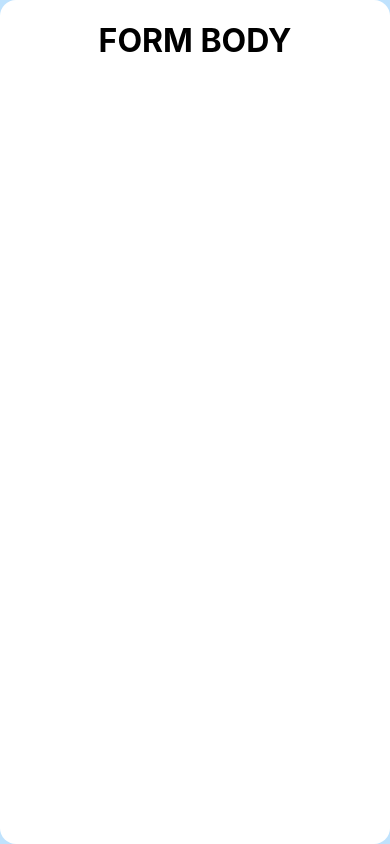
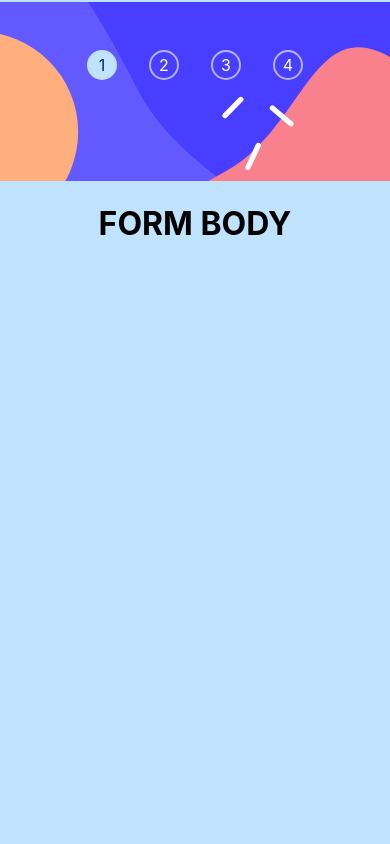
Before and after one commit to abhay8696/multi-step-form, a React (Create React App) app: page / in a window 390 px wide. Built offline with nearby package versions, Linux system fonts and the light colour scheme.

Commit message:
completed topbar

```diff
--- a/src/components/sidebar.js
+++ b/src/components/sidebar.js
@@ -1,13 +1,14 @@
 import React from 'react';
 import '../styles/sidebar.css';
 
-import dummyImg from '../assets/images/bg-sidebar-desktop.svg';
+import dummyImg1 from '../assets/images/bg-sidebar-desktop.svg';
+import dummyImg2 from '../assets/images/bg-sidebar-mobile.svg';
 
 const Sidebar = () => {
 
     //funtions
     const
-    displayItems = ()=> {
+    displayItems1 = ()=> {
         const texts = ['', 'YOUR INFO', 'SELECT PLAN', 'ADD_ONS', 'SUMMARY'];
         let arr = [];
         let bulletClassName = 'sidebarBullet';
@@ -26,18 +27,31 @@ const Sidebar = () => {
         }
 
         return arr;
+    },
+    displayItems2 = ()=> {
+        let arr = [];
+        let bulletClassName = 'sidebarBullet';
+        for(let i=1; i<=4; i++){
+            if(i===1) bulletClassName = 'selected';
+            else bulletClassName = 'sidebarBullet';
+            arr.push(<div className={bulletClassName}>{i}</div>)
+        }
+        return arr;
     }
 
     return (
         <>
         <div className='sidebar'>
             <div className='sidebarContainer'>
-                { displayItems() }
+                { displayItems1() }
             </div>
-            <img src={dummyImg} className='dummyImg'/>
+            <img src={dummyImg1} className='dummyImg1'/>
         </div>
         <div className='topbar'>
-
+            <div className='topbarContainer'>
+                {displayItems2()}
+            </div>
+            <img src={dummyImg2} className='dummyImg2'/>
         </div>
         </>
     );
--- a/src/styles/App.css
+++ b/src/styles/App.css
@@ -1,25 +1,22 @@
 .App {
   text-align: center;
   height: 600px;
+  background-color: #fff;
   max-width: 1300px;
   padding: 1rem;
   box-sizing: border-box;
-  background-color: #fff;
   border-radius: 1rem;
   display: flex;
   flex-direction: "";
   align-items: "";
   justify-content: center;
 }
-@media only screen and (max-width: 480px) {
+@media only screen and (max-width: 720px) {
   .App {
     height: 100vh;
     width: 100vw;
-  }
-}
-@media only screen and (min-width: 480px) and (max-width: 720px) {
-  .App {
-    width: 80vw;
+    border-radius: 0;
+    background-color: hsl(206deg, 94%, 87%);
   }
 }
 @media only screen and (min-width: 720px) and (max-width: 960px) {
--- a/src/styles/App.scss
+++ b/src/styles/App.scss
@@ -4,12 +4,12 @@
 .App {
     text-align: center;
     height: 600px;
-    @include sm-below-screen{
+    background-color: #fff;
+    @include md-below-screen{
       height: 100vh;
       width: 100vw;
-    }
-    @include sm-md-screen{
-      width: 80vw;
+      border-radius: 0;
+      background-color: hsl(206, 94%, 87%);
     }
     @include md-lg-screen{
       width: 95vw;
@@ -20,7 +20,6 @@
     max-width: 1300px;
     padding: 1rem;
     box-sizing: border-box;
-    background-color: #fff;
     border-radius: 1rem;
     *{
         box-sizing: border-box;
--- a/src/styles/appBody.css
+++ b/src/styles/appBody.css
@@ -1,3 +1,3 @@
 .appBody {
-  flex: 4;
+  flex: 1;
 }/*# sourceMappingURL=appBody.css.map */
--- a/src/styles/appBody.scss
+++ b/src/styles/appBody.scss
@@ -1,6 +1,3 @@
 .appBody{
     flex: 1;
-    @include md-below-screen{
-        flex: 5;
-    }
 }
--- a/src/styles/sidebar.css
+++ b/src/styles/sidebar.css
@@ -5,15 +5,15 @@
   background-size: contain;
   position: relative;
 }
-.sidebar img {
-  width: auto;
-  height: 100%;
-  visibility: hidden;
-}
 @media only screen and (max-width: 720px) {
   .sidebar {
     display: none;
   }
+}
+.sidebar .dummyImg1 {
+  width: auto;
+  height: 100%;
+  visibility: hidden;
 }
 .sidebar .sidebarContainer {
   height: 50%;
@@ -35,24 +35,6 @@
   justify-content: flex-start;
   margin: 4px 0;
 }
-.sidebar .sidebarItem .sidebarBullet, .sidebar .sidebarItem .selected {
-  border-radius: 50%;
-  height: 30px;
-  width: 30px;
-  display: flex;
-  flex-direction: "";
-  align-items: center;
-  justify-content: center;
-  margin: 0 1rem;
-}
-.sidebar .sidebarItem .sidebarBullet {
-  border: 1px solid #fff;
-}
-.sidebar .sidebarItem .selected {
-  background-color: hsl(206deg, 94%, 87%);
-  border-color: hsl(206deg, 94%, 87%);
-  color: hsl(213deg, 96%, 18%);
-}
 .sidebar .sidebarItem .sidebarTexts {
   display: flex;
   flex-direction: column;
@@ -66,4 +48,55 @@
 }
 .sidebar .sidebarItem .sidebarTexts .sidebarText2 {
   font-weight: bold;
+}
+
+.sidebarBullet, .selected {
+  border-radius: 50%;
+  height: 30px;
+  width: 30px;
+  display: flex;
+  flex-direction: "";
+  align-items: center;
+  justify-content: center;
+  margin: 0 1rem;
+}
+
+.sidebarBullet {
+  border: 2px solid rgba(255, 255, 255, 0.6039215686);
+}
+
+.selected {
+  background-color: hsl(206deg, 94%, 87%);
+  border-color: hsl(206deg, 94%, 87%);
+  color: hsl(213deg, 96%, 18%);
+}
+
+.topbar {
+  color: #fff;
+  background-image: url("../assets/images/bg-sidebar-mobile.svg");
+  background-position: center;
+  background-size: contain;
+  position: relative;
+  background-repeat: no-repeat;
+}
+@media only screen and (min-width: 720px) {
+  .topbar {
+    display: none;
+  }
+}
+.topbar .topbarContainer {
+  position: absolute;
+  display: flex;
+  flex-direction: "";
+  align-items: center;
+  justify-content: center;
+  width: 250px;
+  top: 50px;
+  left: 50%;
+  transform: translateX(-50%);
+}
+.topbar .dummyImg2 {
+  width: 100%;
+  height: auto;
+  visibility: hidden;
 }/*# sourceMappingURL=sidebar.css.map */
--- a/src/styles/sidebar.scss
+++ b/src/styles/sidebar.scss
@@ -2,13 +2,13 @@
 @import 'breakpoints';
 
 .sidebar{
-    img{
+    @include md-below-screen{
+        display: none;
+    }
+    .dummyImg1{
         width: auto;
         height: 100%;
         visibility: hidden;
-    }
-    @include md-below-screen{
-        display: none;
     }
     color: #fff;
     background-image: url('../assets/images/bg-sidebar-desktop.svg');
@@ -30,21 +30,6 @@
         margin: 4px 0;
         // background-color: rgba(0, 0, 0, 0.185);
 
-        .sidebarBullet, .selected{
-            border-radius: 50%;
-            height: 30px;
-            width: 30px;
-            @include flexbox('', center, center);
-            margin: 0 1rem;
-        }
-        .sidebarBullet{
-            border: 1px solid #fff;
-        }
-        .selected{
-            background-color: hsl(206, 94%, 87%);
-            border-color: hsl(206, 94%, 87%);
-            color: hsl(213, 96%, 18%);
-        }
 
         .sidebarTexts{
             @include flexbox(column, flex-start, center);
@@ -59,3 +44,45 @@
         }
     }
 }
+
+.sidebarBullet, .selected{
+    border-radius: 50%;
+    height: 30px;
+    width: 30px;
+    @include flexbox('', center, center);
+    margin: 0 1rem;
+}
+.sidebarBullet{
+    border: 2px solid #ffffff9a;
+}
+.selected{
+    background-color: hsl(206, 94%, 87%);
+    border-color: hsl(206, 94%, 87%);
+    color: hsl(213, 96%, 18%);
+}
+
+.topbar{
+    @include md-above-screen{
+        display: none;
+    }
+    color: #fff;
+    background-image: url('../assets/images/bg-sidebar-mobile.svg');
+    background-position: center;
+    background-size: contain;
+    position: relative;
+    background-repeat: no-repeat;
+    .topbarContainer{
+        position: absolute;
+        @include flexbox('', center, center);
+        width: 250px;
+        top: 50px;
+        left: 50%;
+        transform: translateX(-50%);
+        // background-color: rgba(0, 0, 0, 0.247);
+    }
+    .dummyImg2{
+        width: 100%;
+        height: auto;
+        visibility: hidden;
+    }
+}
```
Also changed, not shown: 2 other files (tests, documents, lock files or other folders).
